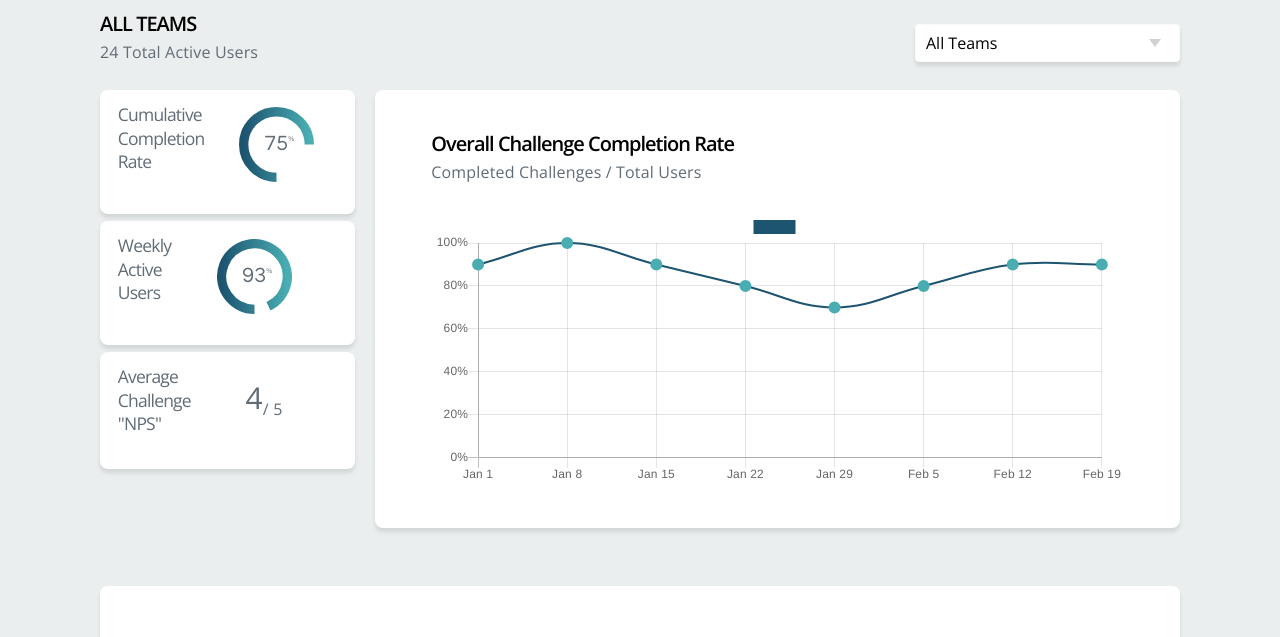
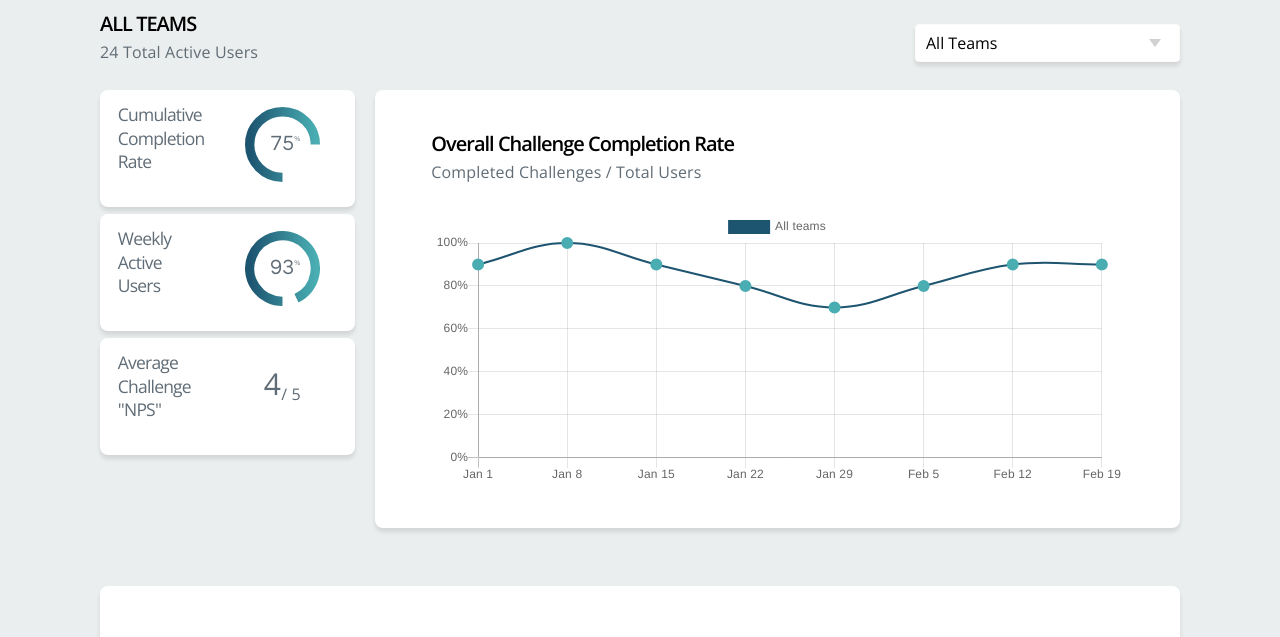
Before and after one commit to marianamvsilva/skoach-sponsors-report-v1, a plain HTML site: page index.html in a window 1280 px wide. Shown: the part 123-760 px from the top of the page. Drawn offline with nearby package versions, Linux system fonts and the light colour scheme.

Commit message:
Fixed widht cards

```diff
--- a/index.css
+++ b/index.css
@@ -6,6 +6,12 @@ body {
 .container {
   margin-top: 2% !important;
   margin-bottom: 5% !important;
+}
+
+@media only screen and (max-width: 768px) {
+  .container {
+    margin-top: 5% !important;
+  }
 }
 
 /*NPS CARD*/
@@ -65,6 +71,10 @@ h4 {
   border-color: snow;
   box-shadow: 0px 4px 4px rgba(0, 0, 0, 0.1);
   max-width: 50%;
+  line-height: inherit;
+}
+.form-control:after {
+  color: red;
 }
 
 .form-control:focus {
@@ -92,10 +102,15 @@ h4 {
   }
 }
 
+/*DONUT CHART*/
 .donut-auto {
   margin: auto;
   padding: 0 auto;
   text-align-last: center;
+}
+
+.card-title {
+  width: 50%;
 }
 
 .card {
--- a/index.html
+++ b/index.html
@@ -84,26 +84,33 @@
         <div class="row">
           <div class="column column-25 responsive">
             <div class="card card-flex">
-              <h4>Cumulative Completion Rate</h4>
+              <div class="card-title">
+                <h4>Cumulative Completion Rate</h4>
+              </div>
               <div
-                class="container chart donut-auto"
+                class="chart donut-auto"
                 data-size="75"
                 data-value="75"
               ></div>
             </div>
 
             <div class="card card-flex">
-              <h4>Weekly <br />Active <br />Users</h4>
+              <div class="card-title">
+                <h4>Weekly <br />Active <br />Users</h4>
+              </div>
               <div
-                class="container chart donut-auto"
+                class="chart donut-auto"
                 data-size="75"
                 data-value="93"
               ></div>
             </div>
             <div class="card card-flex">
-              <h4>Average <br />Challenge <br />"NPS"</h4>
+              <div class="card-title">
+                <h4>Average <br />Challenge <br />"NPS"</h4>
+              </div>
               <div class="nps-score-align">
                 <p class="nps-score-size">4</p>
+                <br />
                 <p style="align-self: flex-end;">/ 5</p>
               </div>
             </div>
--- a/index.js
+++ b/index.js
@@ -237,7 +237,8 @@ var myChart = new Chart(ctx, {
     ],
     datasets: [
       {
-        label: "",
+        label: "All teams",
+        labelColor: "#49adb2",
         data: [90, 100, 90, 80, 70, 80, 90, 90],
         borderColor: "#1d5470",
         borderWidth: 2,
@@ -254,8 +255,6 @@ var myChart = new Chart(ctx, {
   },
   options: {
     responsive: true,
-    maintainAspectRatio: true,
-    aspectRatio: 5,
     legend: {
       labels: {
         // This more specific font property overrides the global property
@@ -277,6 +276,10 @@ var myChart = new Chart(ctx, {
               return ((value / this.max) * 100).toFixed(0) + "%";
             },
           },
+          pointLabels: {
+            fontFamily: "'Open Sans', sans-serif",
+            defaultFontSize: 50,
+          },
         },
       ],
     },
```
